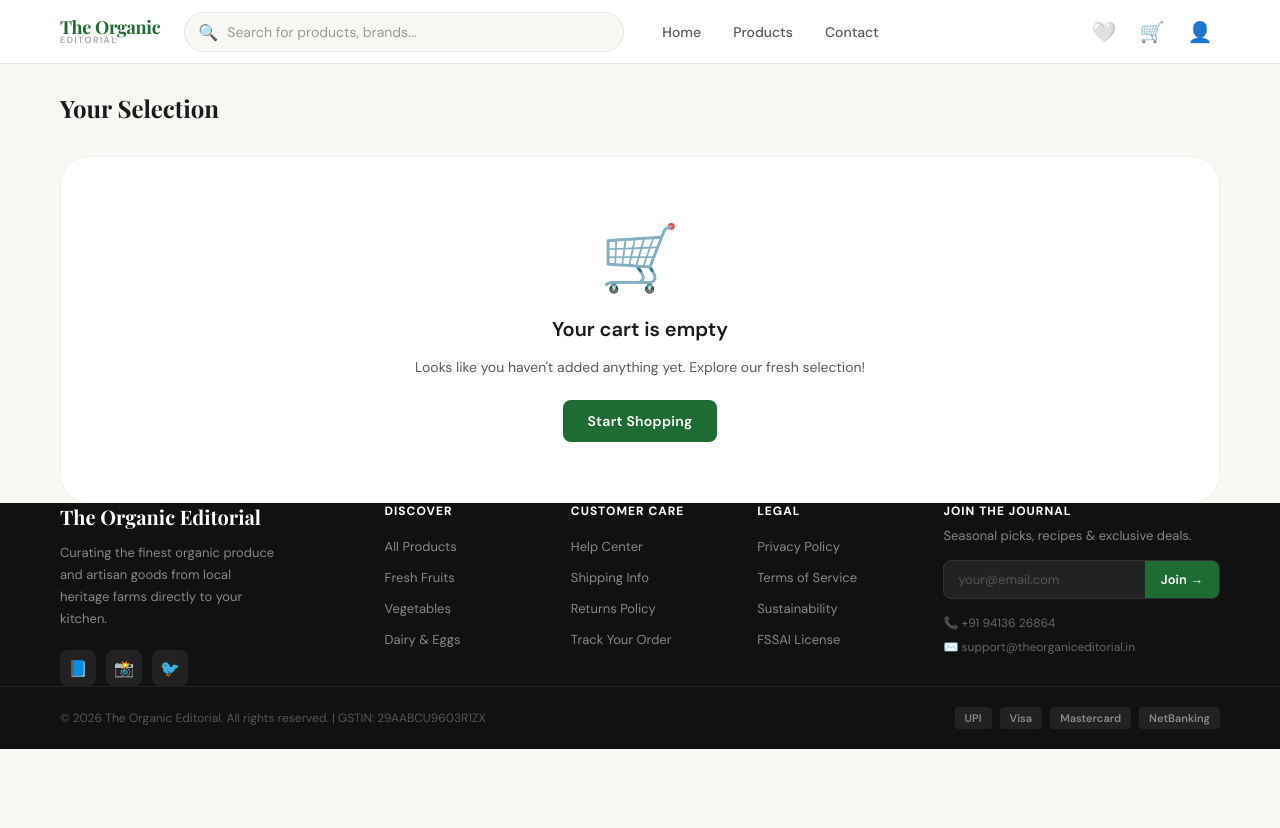
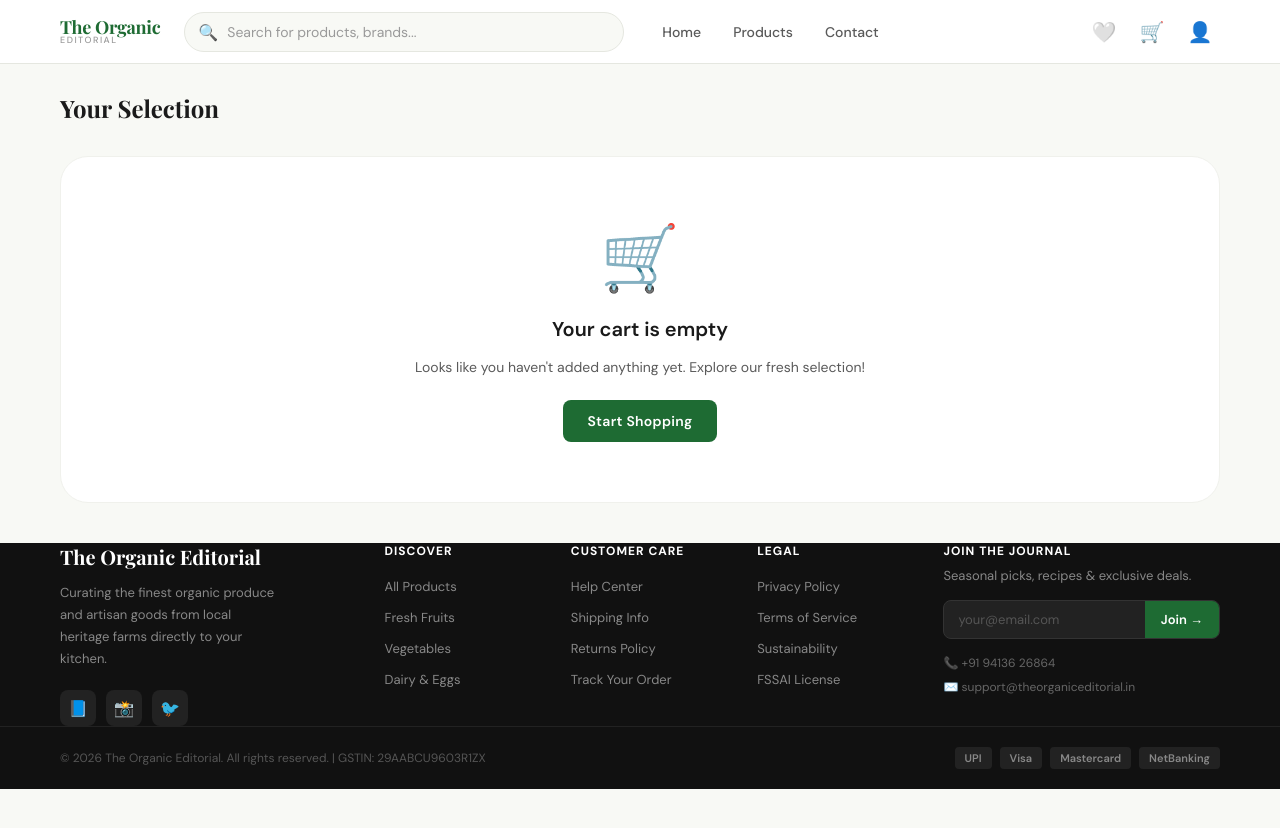
Before and after one commit to utkgokhroo/organic-editorial, a React (Create React App) app: page /cart in a window 1280 px wide. Shown: the top 828 px of the page. Built offline with nearby package versions, Linux system fonts and the light colour scheme.

Commit message:
footer revert

```diff
--- a/src/styles/Footer.css
+++ b/src/styles/Footer.css
@@ -1,7 +1,7 @@
 .footer {
   background: #111;
   color: #ccc;
-  margin-top: 0;
+  margin-top: 40px;
 }
 
 .footer-inner {
--- a/src/styles/Home.css
+++ b/src/styles/Home.css
@@ -1,4 +1,4 @@
-.home-page { padding-bottom: 64px; }
+.home-page {}
 
 /* Hero Banner */
 .hero-slider {
```
